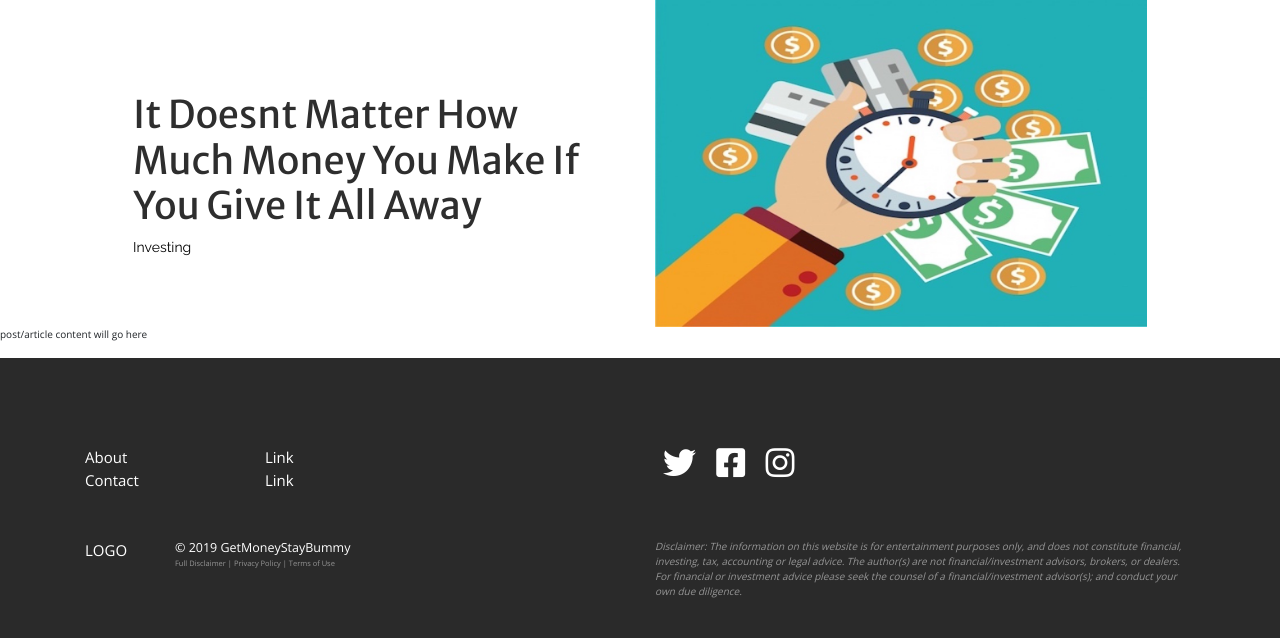
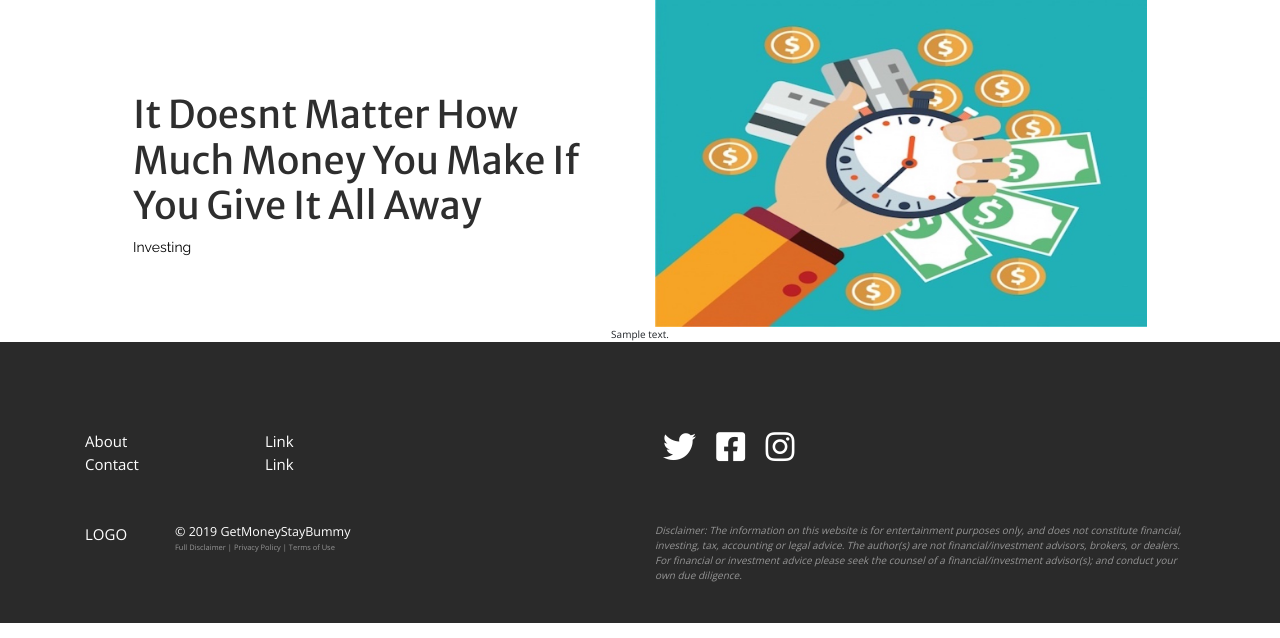
Before and after one commit to jaimelovera/personal-finance-blog, a Django app: page /post/1/ in a window 1280 px wide. Shown: the part 96-734 px from the top of the page. Run offline with Django 3.2, Linux system fonts and the light colour scheme; tables that the repository leaves empty hold one stand-in row (values such as "Sample post"); some libraries are stand-ins or nearby versions.

Commit message:
make a variable in the post model for published/unpublished. and excluding the unpublished posts from all querysets in the views. so i can make drafts before publishing

```diff
--- a/blog/models.py
+++ b/blog/models.py
@@ -15,16 +15,12 @@ class Post(models.Model):
         ('NO', 'No'),
     )
 
+    is_featured = models.CharField(max_length=3, choices=featured, default='NO')
     category = models.CharField(max_length=20, choices=categories)
-    is_featured = models.CharField(max_length=3, choices=featured, default='NO')
-    image= models.ImageField(upload_to="blog/static/blog/img", help_text="Image must be 1200 x 800")
+    image= models.ImageField(upload_to="blog/static/blog/img", help_text="This is required and image must be 1200 x 800")
     title = models.CharField(max_length=200)
-    body = models.TextField()
-    published_date = models.DateTimeField(default=timezone.now)
-
-    def publish(self):
-        self.published_date = timezone.now()
-        self.save()
+    body_html = models.TextField(verbose_name="body (HTML)")
+    published_date = models.DateTimeField(default=None,blank=True, null=True)
 
     def __str__(self):
         return self.title
--- a/blog/static/blog/css/post_detail.css
+++ b/blog/static/blog/css/post_detail.css
@@ -22,7 +22,7 @@
 
 
 .post-block {
-
+	text-align: center;
 }
 
 
--- a/blog/templates/blog/post_detail.html
+++ b/blog/templates/blog/post_detail.html
@@ -24,7 +24,7 @@
 </div>
 
 <div class= "post-block">
-	<p>post/article content will go here</p>
+	{{ post.body_html | safe }}
 </div>
 
 {% endblock %}
--- a/blog/views.py
+++ b/blog/views.py
@@ -4,21 +4,22 @@ from .models import Post
 from django.shortcuts import render, get_object_or_404
 
 def homepage(request):
-    posts = Post.objects.filter(is_featured='YES').order_by('-published_date')
+    posts = Post.objects.filter(is_featured='YES').exclude(published_date=None).order_by('-published_date')
     return render(request, 'blog/homepage.html', {'posts': posts})
 
 def frugality(request):
-    posts = Post.objects.filter(category='FRUGALITY').order_by('-published_date')
+    posts = Post.objects.filter(category='FRUGALITY').exclude(published_date=None).order_by('-published_date')
     return render(request, 'blog/frugality.html', {'posts': posts})
 
 def investing(request):
-    posts = Post.objects.filter(category='INVESTING').order_by('-published_date')
+    posts = Post.objects.filter(category='INVESTING').exclude(published_date=None).order_by('-published_date')
     return render(request, 'blog/investing.html', {'posts': posts})
 
 def creditcards(request):
-    posts = Post.objects.filter(category='CREDIT_CARDS').order_by('-published_date')
+    posts = Post.objects.filter(category='CREDIT_CARDS').exclude(published_date=None).order_by('-published_date')
     return render(request, 'blog/creditcards.html', {'posts': posts})
 
 def post_detail(request, pk):
-    post = get_object_or_404(Post, pk=pk)
+    posts = Post.objects.exclude(published_date=None)
+    post = get_object_or_404(posts, pk=pk)
     return render(request, 'blog/post_detail.html', {'post': post})
```
Also changed, not shown: blog/migrations/0007_auto_20190705_2100.py (added), blog/migrations/0008_auto_20190705_2103.py (added), blog/migrations/0009_auto_20190705_2105.py (added), blog/migrations/0010_auto_20190705_2108.py (added), blog/migrations/0011_auto_20190705_2213.py (added), blog/migrations/0012_auto_20190705_2231.py (added), blog/migrations/0013_auto_20190705_2233.py (added), blog/static/blog/img/556181_363389703724846_1045583536_n.jpg (added), blog/static/blog/img/File_000_1.jpeg (added), blog/static/blog/img/money_3UbM21p.jpg (added), blog/static/blog/img/money_U8Kbyfs_jpcRCvW.jpg (deleted).
